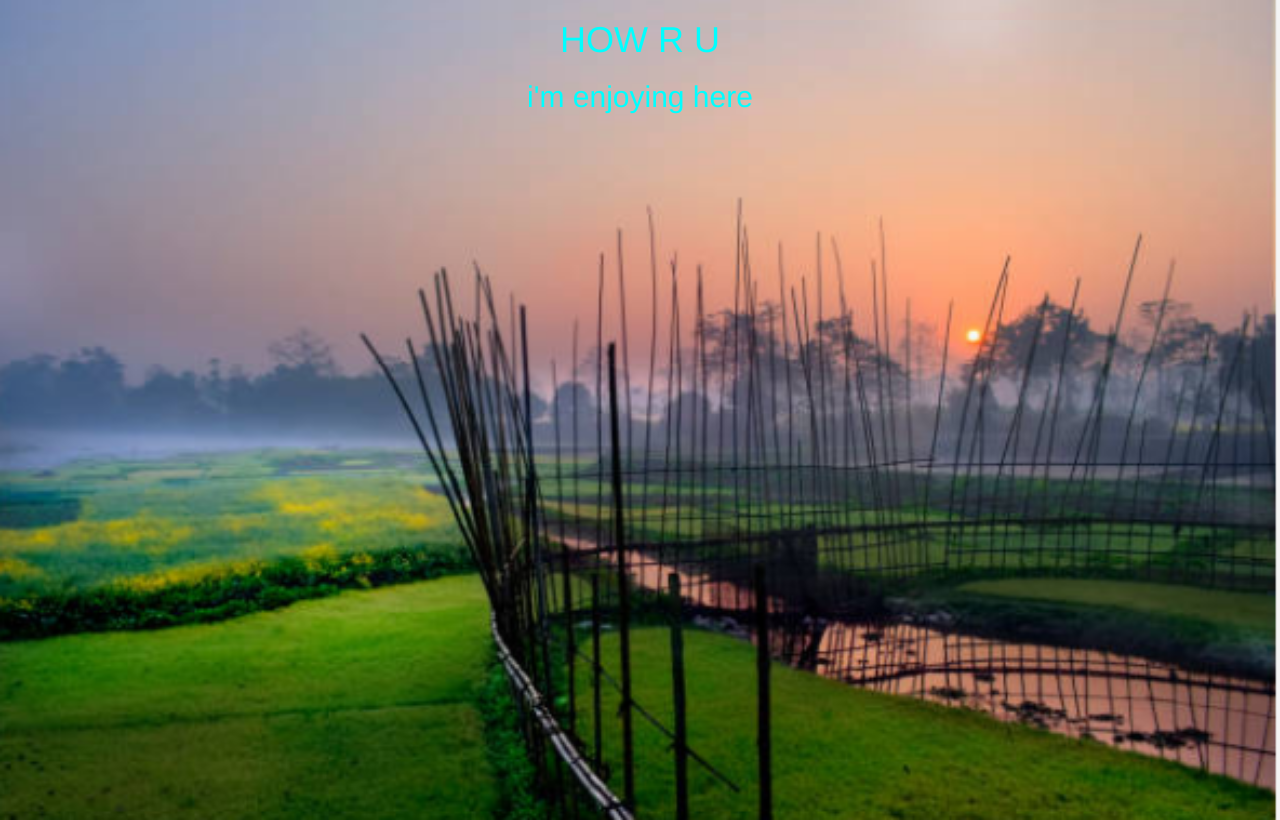
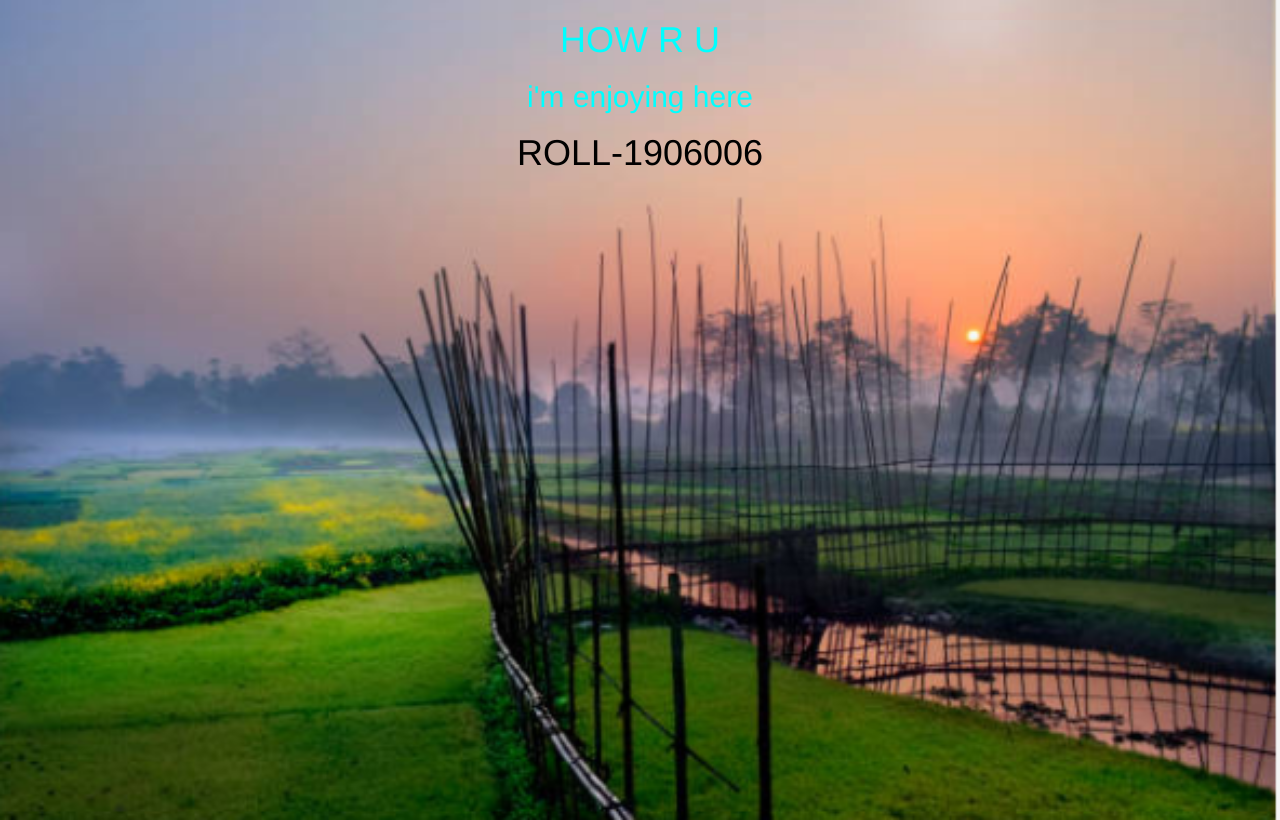
Before and after one commit to shubham7870448/Responsive-Web-Image, a plain HTML site: page index.html in a window 1280 px wide. Drawn offline with nearby package versions, Linux system fonts and the light colour scheme.

Commit message:
Update index.html

```diff
--- a/index.html
+++ b/index.html
@@ -22,6 +22,7 @@ body,html{
 <div>
     <h1 class="text-uppercase"  style="color:cyan; text-align: center;">HOW R U</h1>
     <h2 class="text-lowercase" style="color: cyan; text-align: center;">I'M ENJOYING HERE</h2>
+    <h1 class="text-uppercase"  style="color:black; text-align: center;">ROLL-1906006</h1>
 </div>
 
 </body>
```
